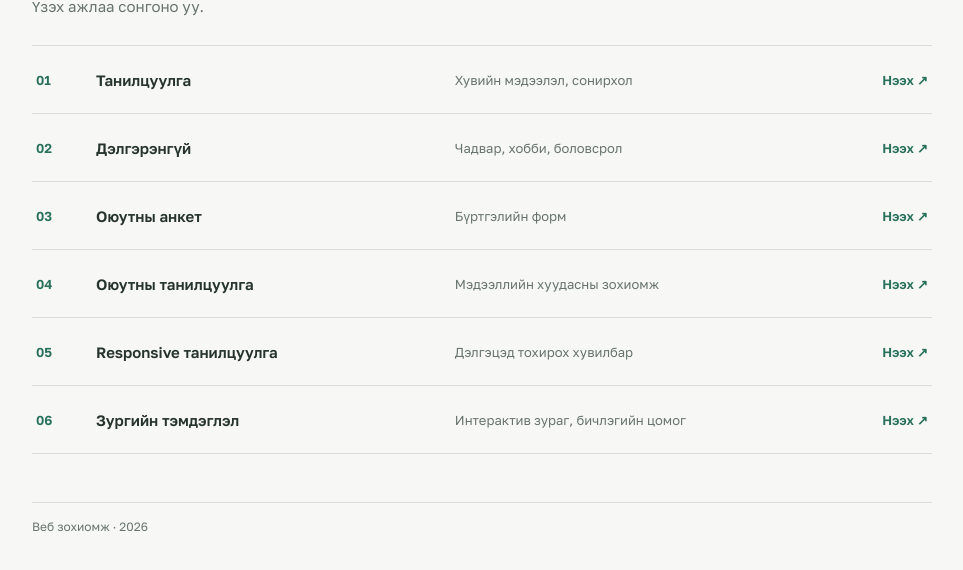
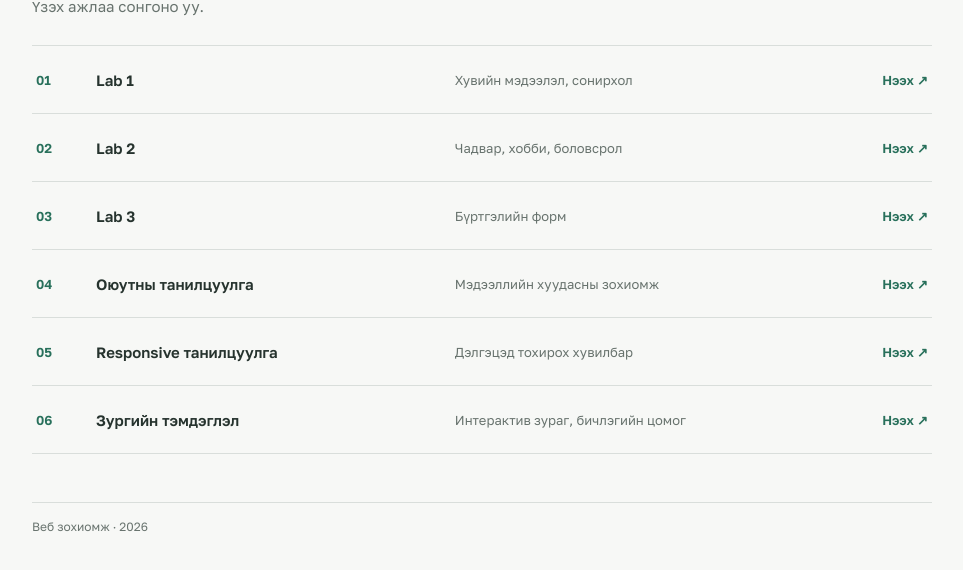
Before and after one commit to Siomai0-hi/web_zohiomj, a plain HTML site: page index.html in a window 1280 px wide. Shown: the part 168-738 px from the top of the page, without its empty margins (158-1121 px from the left). Drawn offline with Linux system fonts and the light colour scheme.

Commit message:
content: label first pages as Lab 1 to 3

```diff
--- a/index.html
+++ b/index.html
@@ -25,15 +25,15 @@
 
     <nav class="lab-nav" aria-label="Лабораторийн ажлууд">
       <a class="lab-link" href="/Lab1.html">
-        <span class="lab-number">01</span><span class="lab-name">Танилцуулга</span>
+        <span class="lab-number">01</span><span class="lab-name">Lab 1</span>
         <span class="lab-description">Хувийн мэдээлэл, сонирхол</span><span class="open-link">Нээх <span aria-hidden="true">↗</span></span>
       </a>
       <a class="lab-link" href="/Lab2.html">
-        <span class="lab-number">02</span><span class="lab-name">Дэлгэрэнгүй</span>
+        <span class="lab-number">02</span><span class="lab-name">Lab 2</span>
         <span class="lab-description">Чадвар, хобби, боловсрол</span><span class="open-link">Нээх <span aria-hidden="true">↗</span></span>
       </a>
       <a class="lab-link" href="/Lab3.html">
-        <span class="lab-number">03</span><span class="lab-name">Оюутны анкет</span>
+        <span class="lab-number">03</span><span class="lab-name">Lab 3</span>
         <span class="lab-description">Бүртгэлийн форм</span><span class="open-link">Нээх <span aria-hidden="true">↗</span></span>
       </a>
       <a class="lab-link" href="/Lab4.html">
```
